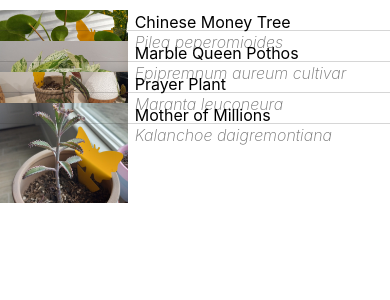
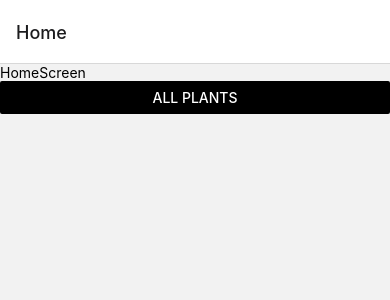
Before and after one commit to chris-ac-malone/PlantSchedule, a React Native app: screen / in a window 390 px wide. Shown: the top 300 px of the page. Built offline with nearby package versions, Linux system fonts and the light colour scheme.

Commit message:
Set up the navigation stack. Added a Screens.js file. Added AllPlants.js to keep the previous AllPlants code.

```diff
--- a/App.js
+++ b/App.js
@@ -2,41 +2,25 @@ import { StatusBar } from 'expo-status-bar';
 import { StyleSheet, Text, View, ScrollView } from 'react-native';
 import { PlantSummary } from './src/components/PlantSummary';
 import { plantData } from './src/data/plants';
-import { NavigationContainer } from '@react-navigation/native';
+import { HomeScreen, AllPlants } from './src/screens/Screens';
+import { NavigationContainer, StackActions } from '@react-navigation/native';
 import { createNativeStackNavigator } from '@react-navigation/native-stack';
 
+const Stack = createNativeStackNavigator();
+
 export default function App() {
-  var plants = [];
-
-  plantData.forEach(plant => {
-    console.log(plant)
-    plants.push(
-      <PlantSummary image={plant.image} commonName={plant.commonName} scientificName={plant.scientificName}  />
-    )
-  })
-
   return (
     <NavigationContainer>
-      <View style={styles.container}>
-      <StatusBar style="auto" />
-        <View />
-          <ScrollView style={styles.scrollview}>
-            { plants }
-          </ScrollView>
-      </View>
+      <Stack.Navigator>
+        <Stack.Screen
+        name="Home"
+        component={HomeScreen}
+        options={{title: 'Home'}} />
+        <Stack.Screen
+          name="All Plants"
+          component={AllPlants}
+        />
+      </Stack.Navigator>
     </NavigationContainer>
   );
 }
-
-const styles = StyleSheet.create({
-  container: {
-    flex: 1,
-    backgroundColor: '#fff',
-    alignItems: 'center',
-    justifyContent: 'center',
-  },
-  scrollview: {
-    flex: 1,
-    width: '100%'
-  }
-});
--- /dev/null
+++ b/src/screens/Screens.js
@@ -0,0 +1,23 @@
+import React, { Component } from 'react';
+import { StyleSheet, Text, View, Image, TouchableOpacity, Button } from 'react-native';
+import { PlantSummary } from '../components/PlantSummary';
+
+export const HomeScreen = ({ navigation }) => {
+    return (
+        <View>
+            <Text>HomeScreen</Text>
+            <Button
+                onPress={() => navigation.navigate('All Plants')}
+                title="All Plants"
+                color="black"
+            />
+        </View>
+    )
+}
+export const AllPlants = ({ navigation, route }) => {
+    return (
+        <View>
+            <Text>ALLPLANTS</Text>
+        </View>
+    )
+}
```
Also changed, not shown: src/screens/AllPlants.js (added, +35 -0 lines).
